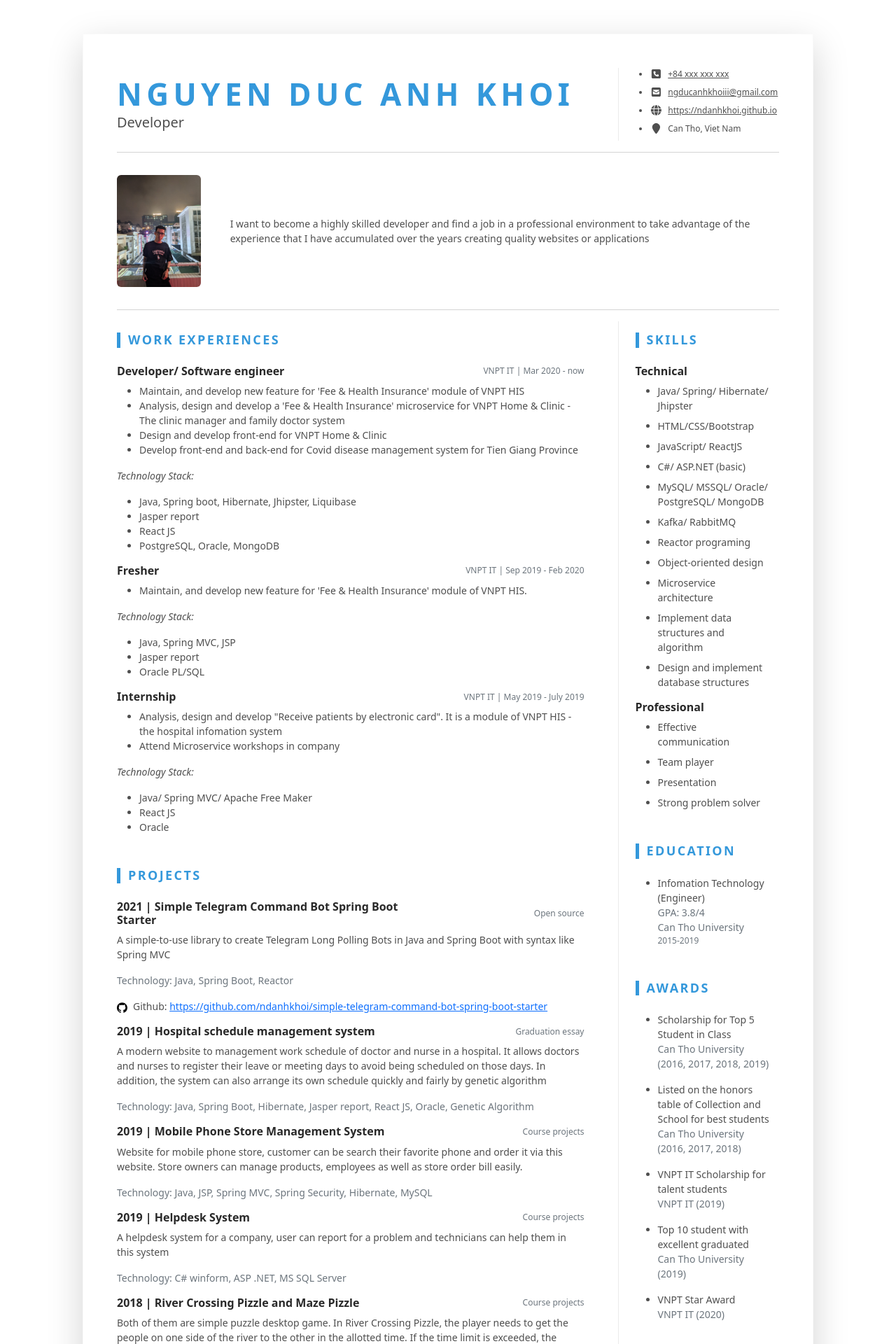
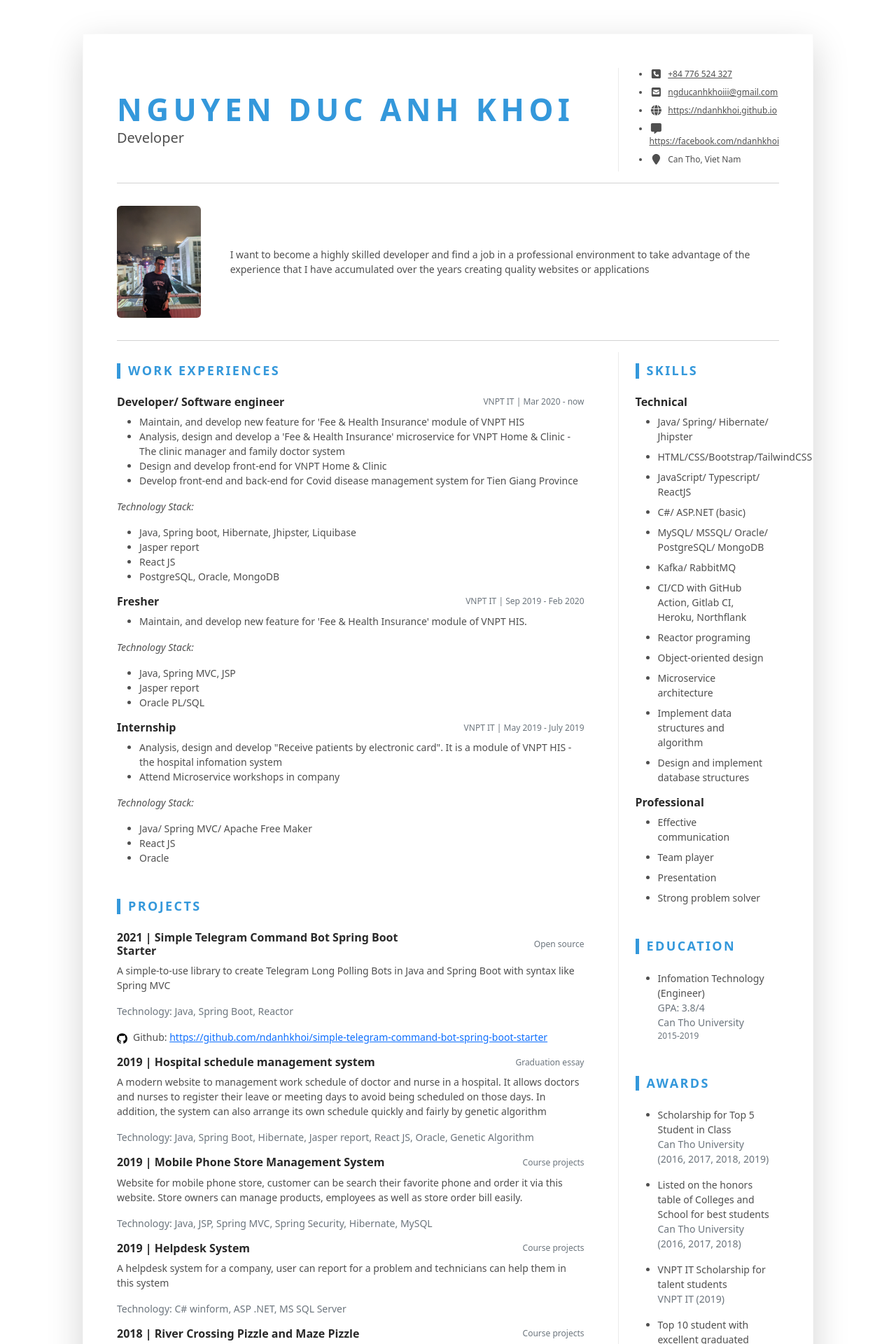
Before and after one commit to ndanhkhoi/ndanhkhoi.github.io, a React (Vite) app: page / in a window 1280 px wide. Shown: the top 1920 px of the page at 70% size. Built offline with nearby package versions, Linux system fonts and the light colour scheme.

Commit message:
Update some personal infomation

```diff
--- a/src/data.ts
+++ b/src/data.ts
@@ -5,8 +5,9 @@ export const RESUME_DATA: Readonly<IResumeData> = {
         email: 'ngducanhkhoiii@gmail.com',
         fullName: 'Nguyen Duc Anh Khoi',
         jobTitle: 'Developer',
-        phoneNumber: "+84 xxx xxx xxx",
+        phoneNumber: "+84 776 524 327",
         website: 'https://ndanhkhoi.github.io',
+        facebook: 'https://facebook.com/ndanhkhoi',
         address: 'Can Tho, Viet Nam'
     },
     sumary: `I want to become a highly skilled developer and find a job in a professional environment to take advantage of the experience that I have accumulated over the years creating quality websites or applications`,
@@ -91,11 +92,12 @@ export const RESUME_DATA: Readonly<IResumeData> = {
     skill: {
         technical: [
             'Java/ Spring/ Hibernate/ Jhipster',
-            'HTML/CSS/Bootstrap',
-            'JavaScript/ ReactJS',
+            'HTML/CSS/Bootstrap/TailwindCSS',
+            'JavaScript/ Typescript/ ReactJS',
             'C#/ ASP.NET (basic)',
             'MySQL/ MSSQL/ Oracle/ PostgreSQL/ MongoDB',
             'Kafka/ RabbitMQ',
+            'CI/CD with GitHub Action, Gitlab CI, Heroku, Northflank',
             'Reactor programing',
             'Object-oriented design',
             'Microservice architecture',
@@ -120,7 +122,7 @@ export const RESUME_DATA: Readonly<IResumeData> = {
             time: '2016, 2017, 2018, 2019'
         },
         {
-            name: 'Listed on the honors table of Collection and School for best students',
+            name: 'Listed on the honors table of Colleges and School for best students',
             organization: 'Can Tho University',
             time: '2016, 2017, 2018'
         },
@@ -135,7 +137,7 @@ export const RESUME_DATA: Readonly<IResumeData> = {
             time: '2019'
         },
         {
-            name: 'VNPT Star Award',
+            name: 'VNPT Star Award for good employees with many contributions to the company',
             organization: 'VNPT IT',
             time: '2020'
         },
--- a/src/layout/resume-header.tsx
+++ b/src/layout/resume-header.tsx
@@ -1,5 +1,5 @@
 import React from 'react';
-import {faEnvelopeSquare, faGlobe, faMapMarker, faPhoneSquare} from '@fortawesome/free-solid-svg-icons';
+import {faEnvelopeSquare, faGlobe, faMapMarker, faMessage, faPhoneSquare} from '@fortawesome/free-solid-svg-icons';
 import IPersonalInfomation from '../model/personal-infomation.model';
 import {ListItem} from '../component';
 
@@ -26,7 +26,12 @@ const ResumeHeader: React.FC<IResumeHeaderProps> = props => {
                             <a className="resume-link" href="mailto:#">{props.personalInfomation?.email}</a>
                         </ListItem>
                         <ListItem icon={faGlobe}>
-                            <a className="resume-link" href={props.personalInfomation?.website}>{props.personalInfomation?.website}</a>
+                            <a className="resume-link"
+                               href={props.personalInfomation?.website}>{props.personalInfomation?.website}</a>
+                        </ListItem>
+                        <ListItem icon={faMessage}>
+                            <a className="resume-link"
+                               href={props.personalInfomation?.facebook}>{props.personalInfomation?.facebook}</a>
                         </ListItem>
                         <ListItem icon={faMapMarker}>
                             {props.personalInfomation?.address}
--- a/src/model/personal-infomation.model.ts
+++ b/src/model/personal-infomation.model.ts
@@ -4,5 +4,6 @@ export default interface IPersonalInfomation {
     phoneNumber: string;
     email: string;
     website: string;
+    facebook: string;
     address: string;
 }
```
